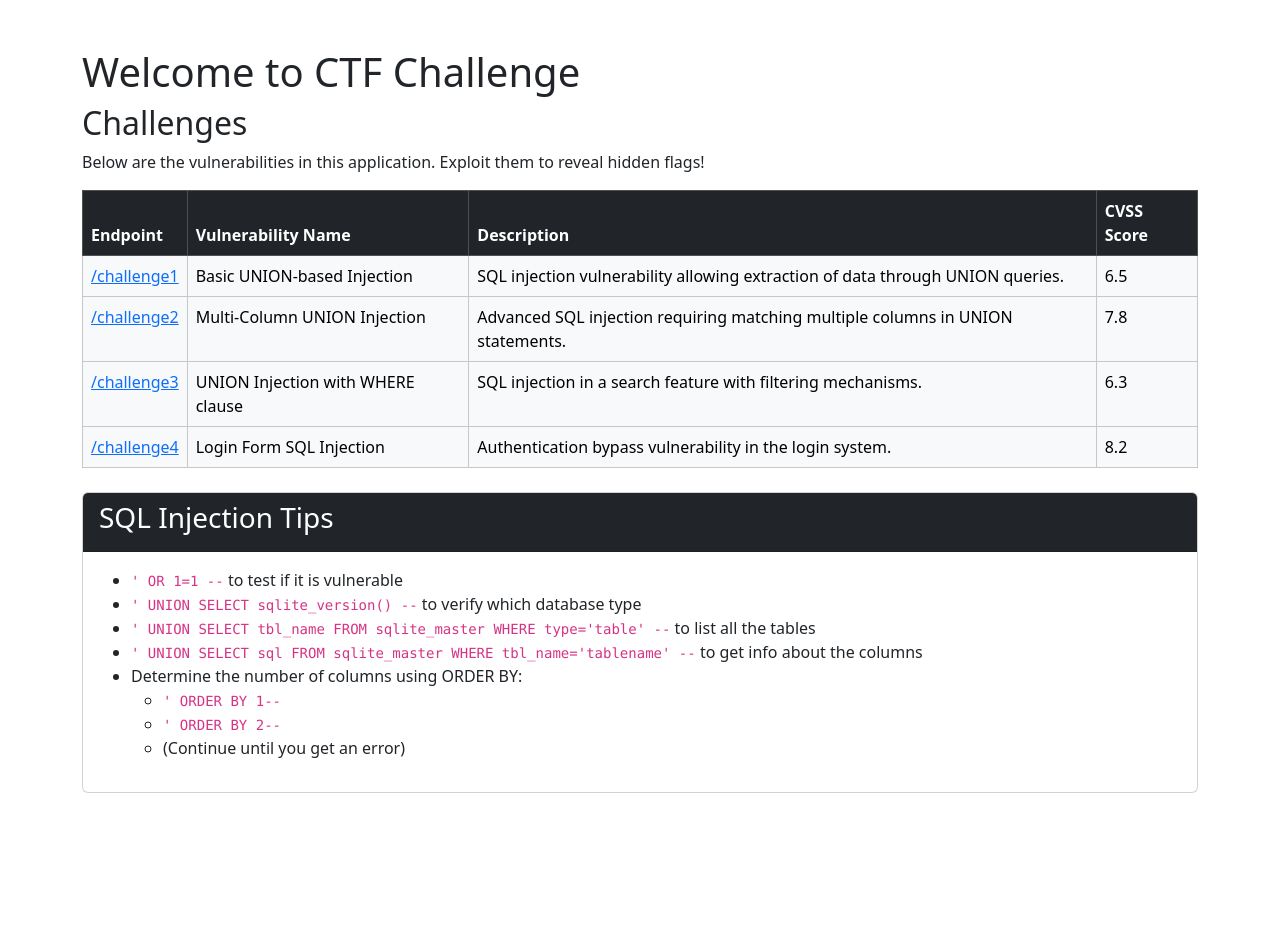
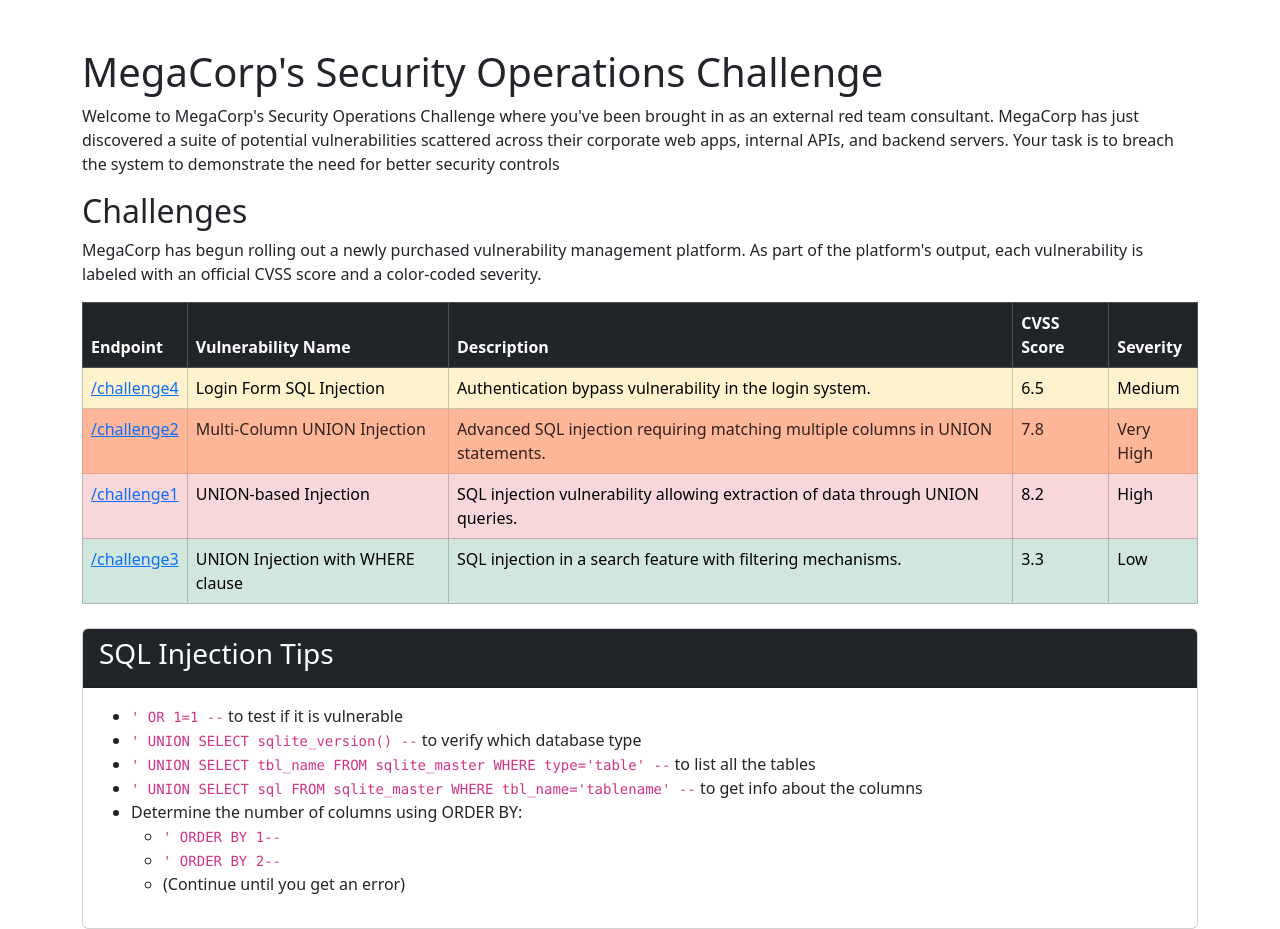
Before and after one commit to DDM-Lab/SQL_Vuln_Scores, a Flask app: page / in a window 1280 px wide. Shown: the part 56-985 px from the top of the page. Before the commit the page ends 849 px from the top, so only its background shows below. Run offline with Flask 3, Linux system fonts and the light colour scheme; some libraries are stand-ins or nearby versions.

Commit message:
add treatment condition and worldbuilding

```diff
--- a/app.py
+++ b/app.py
@@ -1,16 +1,33 @@
-from flask import Flask, request, render_template, g
+from flask import Flask, request, render_template, g, redirect, url_for, session
 import sqlite3
 import os
+import random  # Add this import for randomization
 from flask_bootstrap import Bootstrap5
+from datetime import datetime
 
 app = Flask(__name__)
-
+app.secret_key = 'some_random_secret_key'  # Needed if you use session
 bootstrap = Bootstrap5(app)  # Initialize Bootstrap
 
 # Database directory
 DB_DIR = os.path.join(os.path.dirname(os.path.abspath(__file__)), 'database')
 if not os.path.exists(DB_DIR):
     os.makedirs(DB_DIR)
+
+TREATMENT = 1
+
+def format_qualtrics_data(qualtrics_data):
+    """Format just the data portion of the qualtrics display"""
+    data_str = "--- Study Data ---\n"
+    for key, value in qualtrics_data.items():
+        data_str += f"{key}: {value}\n"
+    return data_str
+
+def generate_qualtrics_data(problem):
+    return {
+        'condition': 1 if TREATMENT else 0,
+        "problem": problem
+    }
 
 # Database initialization
 def init_dbs():
@@ -68,6 +85,10 @@
     conn.commit()
     conn.close()
 
+    qualtrics_data = {
+            'condition': 1 if TREATMENT else 0
+        }
+
 init_dbs()
 
 # Database helpers
@@ -85,18 +106,98 @@
         if db is not None:
             db.close()
 
-
-
-# Home page
 @app.route('/')
 def index():
+    condition = TREATMENT
+
+    # Hard-coded “challenges” (vulnerabilities) with CVSS & severity
+    # severity can be a short label like "High", "Medium", "Low"
     challenges = [
-        {"endpoint": "/challenge1", "name": "Basic UNION-based Injection", "description": "SQL injection vulnerability allowing extraction of data through UNION queries.", "cvss": "6.5"},
-        {"endpoint": "/challenge2", "name": "Multi-Column UNION Injection", "description": "Advanced SQL injection requiring matching multiple columns in UNION statements.", "cvss": "7.8"},
-        {"endpoint": "/challenge3", "name": "UNION Injection with WHERE clause", "description": "SQL injection in a search feature with filtering mechanisms.", "cvss": "6.3"},
-        {"endpoint": "/challenge4", "name": "Login Form SQL Injection", "description": "Authentication bypass vulnerability in the login system.", "cvss": "8.2"}
+        {
+            "id": 1,
+            "endpoint": "/challenge1",
+            "name": "UNION-based Injection",
+            "description": "SQL injection vulnerability allowing extraction of data through UNION queries.",
+            "cvss": 8.2,
+            "severity": "High"
+        },
+        {
+            "id": 2,
+            "endpoint": "/challenge2",
+            "name": "Multi-Column UNION Injection",
+            "description": "Advanced SQL injection requiring matching multiple columns in UNION statements.",
+            "cvss": 7.8,
+            "severity": "Very High"
+        },
+        {
+            "id": 3,
+            "endpoint": "/challenge3",
+            "name": "UNION Injection with WHERE clause",
+            "description": "SQL injection in a search feature with filtering mechanisms.",
+            "cvss": 3.3,
+            "severity": "Low"
+        },
+        {
+            "id": 4,
+            "endpoint": "/challenge4",
+            "name": "Login Form SQL Injection",
+            "description": "Authentication bypass vulnerability in the login system.",
+            "cvss": 6.5,
+            "severity": "Medium"
+        }
     ]
-    return render_template('index.html', challenges=challenges)
+
+    random.shuffle(challenges)
+    session['challenges'] = challenges
+
+    # Optional: store condition in session if you want to keep it for the user
+    session['condition'] = condition
+
+    # This text acts as a placeholder for “world building” or narrative.
+    story_intro = (
+        "Welcome to MegaCorp’s Security Operations Challenge (CTF)!\n"
+        "In this scenario, you’ve been brought in to demonstrate the "
+        "exploitation of potential vulnerabilities. Pick a vulnerability "
+        "and attempt to exploit it."
+    )
+
+    return render_template('index.html',
+                           condition=condition,
+                           challenges=challenges,
+                           story_intro=story_intro)
+
+@app.route('/select/<int:challenge_id>', methods=['POST'])
+def select_challenge(challenge_id):
+    """
+    Logs the participant's selection to the DB with
+    participant_id (for demonstration, use a random or session-based ID),
+    and condition.
+    """
+    # In a real scenario, you'd have an actual participant ID
+    participant_id = request.remote_addr  # e.g. just IP for demonstration
+    condition = TREATMENT
+
+    # Find the chosen vulnerability name (in a real scenario, store them in DB)
+    vulnerabilities = {
+        1: "Basic UNION-based Injection",
+        2: "Multi-Column UNION Injection",
+        3: "UNION Injection with WHERE clause",
+        4: "Login Form SQL Injection"
+    }
+    chosen_vuln = vulnerabilities.get(challenge_id, "Unknown")
+
+    # Insert selection into main.db -> selections table
+    conn = sqlite3.connect(os.path.join(DB_DIR, 'main.db'))
+    c = conn.cursor()
+    c.execute('''
+        INSERT INTO selections (participant_id, condition, vulnerability_name, chosen_at)
+        VALUES (?, ?, ?, ?)
+    ''', (participant_id, condition, chosen_vuln, datetime.now()))
+    conn.commit()
+    conn.close()
+
+    # Redirect user to the chosen challenge or somewhere else
+    return redirect(url_for(f'challenge{challenge_id}'))
 
 # Challenge 1: Basic UNION-based Injection
 @app.route('/challenge1', methods=['GET', 'POST'])
@@ -108,7 +209,7 @@
         db = get_db('main')
         cur = db.execute(query)
         result = cur.fetchall()
-    return render_template('challenge1.html', result=result)
+    return render_template('challenge1.html', result=result, qualtrics_data=format_qualtrics_data(generate_qualtrics_data("problem 1")))
 
 # Challenge 2: Multi-Column UNION Injection
 @app.route('/challenge2', methods=['GET', 'POST'])
@@ -123,7 +224,7 @@
             result = cur.fetchall()
         except sqlite3.Error as e:
             result = [f"Error: {str(e)}"]
-    return render_template('challenge2.html', result=result)
+    return render_template('challenge2.html', result=result, qualtrics_data=format_qualtrics_data(generate_qualtrics_data("problem 2")))
 
 # Challenge 3: UNION Injection with WHERE clause
 @app.route('/challenge3', methods=['GET', 'POST'])
@@ -138,9 +239,9 @@
             result = cur.fetchall()
         except sqlite3.Error as e:
             result = [f"Error: {str(e)}"]
-    return render_template('challenge3.html', result=result)
+    return render_template('challenge3.html', result=result, qualtrics_data=format_qualtrics_data(generate_qualtrics_data("problem 3")))
 
-# Challenge 4: Login Form and Forgot Password
+# Challenge 4: Login Form
 @app.route('/challenge4', methods=['GET', 'POST'])
 def challenge4():
     message = ''
@@ -161,12 +262,12 @@
             flag_query = "SELECT flag FROM flags WHERE id = 1"
             cur = db.execute(flag_query)
             flag_result = cur.fetchone()
-            return render_template('challenge4_success.html', flag=flag_result[0])
+            return render_template('challenge4_success.html', flag=flag_result[0], qualtrics_data=format_qualtrics_data(generate_qualtrics_data("problem 4")))
         else:
             message = "Invalid credentials"
             message_class = "danger"
 
-    return render_template('challenge4.html', message=message, message_class=message_class)
+    return render_template('challenge4.html', message=message, message_class=message_class, qualtrics_data=format_qualtrics_data(generate_qualtrics_data("problem 4")))
 
 @app.route('/challenge4/forgot_password', methods=['GET', 'POST'])
 def forgot_password():
@@ -194,7 +295,7 @@
             message = f"Error: {str(e)}"
             message_class = "danger"
 
-    return render_template('forgot_password.html', message=message, message_class=message_class)
+    return render_template('forgot_password.html', message=message, message_class=message_class, qualtrics_data=format_qualtrics_data(generate_qualtrics_data("problem 4")))
 
 if __name__ == '__main__':
     app.run(host='0.0.0.0', port=8080, debug=True)
--- a/templates/base.html
+++ b/templates/base.html
@@ -1,5 +1,5 @@
 <!DOCTYPE html>
-<html lang="en">
+<html lang="en" >
 <head>
     <meta charset="UTF-8">
     <meta name="viewport" content="width=device-width, initial-scale=1.0">
@@ -9,6 +9,27 @@
         .navbar { background-color: #212529; }
         .navbar-brand, .nav-link { color: white; }
         .nav-link:hover { color: #ccc; }
+
+        /* Custom table class between danger and warning */
+        .table-high-medium {
+            --bs-table-color: #332020;
+            --bs-table-bg: #ffb699;
+            --bs-table-border-color: #e5a489;
+            --bs-table-striped-bg: #f2ac91;
+            --bs-table-striped-color: #332020;
+            --bs-table-active-bg: #e5a489;
+            --bs-table-active-color: #332020;
+            --bs-table-hover-bg: #eaa88c;
+            --bs-table-hover-color: #332020;
+            color: var(--bs-table-color);
+            border-color: var(--bs-table-border-color);
+            background-color: var(--bs-table-bg);
+        }
+
+        /* Add the same styling for table-responsive context */
+        .table-responsive>.table-high-medium {
+            background-color: var(--bs-table-bg);
+        }
     </style>
     {% block styles %}{% endblock %}
 </head>
--- a/templates/index.html
+++ b/templates/index.html
@@ -3,26 +3,65 @@
 {% block title %}SQL Injection Challenges{% endblock %}
 
 {% block content %}
-<h1>Welcome to CTF Challenge</h1>
+<h1>MegaCorp's Security Operations Challenge</h1>
+<!-- Example "world building" placeholder -->
+<p>Welcome to MegaCorp's Security Operations Challenge where you've been brought in as an external red team consultant. MegaCorp has just discovered a suite of potential vulnerabilities scattered across their corporate web apps, internal APIs, and backend servers. Your task is to breach the system to demonstrate the need for better security controls</p>
+
+
 <h2>Challenges</h2>
-<p>Below are the vulnerabilities in this application. Exploit them to reveal hidden flags!</p>
+{% if condition == 0 %}
+    <p>You're handed a raw, unannotated list of suspected vulnerabilities found during a rushed in-house scan.</p>
+{% elif condition == 1 %}
+    <p>MegaCorp has begun rolling out a newly purchased vulnerability management platform. As part of the platform's output, each vulnerability is labeled with an official CVSS score and a color-coded severity.</p>
+{% endif %}
 
-<table class="table table-bordered">
+
+<table class="table table-bordered mt-3">
     <thead class="table-dark">
         <tr>
-            <th>Endpoint</th>
-            <th>Vulnerability Name</th>
-            <th>Description</th>
-            <th>CVSS Score</th>
+            <th scope="col">Endpoint</th>
+            <th scope="col">Vulnerability Name</th>
+            <th scope="col">Description</th>
+            <!-- Only show CVSS & Severity in treatment condition -->
+            {% if condition == 1 %}
+                <th scope="col">CVSS Score</th>
+                <th scope="col">Severity</th>
+            {% endif %}
+
         </tr>
     </thead>
     <tbody>
         {% for challenge in challenges %}
-        <tr class="table-light">
-            <td><a href="{{ challenge.endpoint }}">{{ challenge.endpoint }}</a></td>
+        {# Dynamically color the row if in treatment mode based on severity #}
+        {% set row_class = '' %}
+        {% if condition == 1 %}
+            {% if challenge.severity == 'Very High' %}
+                {% set row_class = 'table-high-medium' %}
+            {% elif challenge.severity == 'High' %}
+                {% set row_class = 'table-danger' %}
+            {% elif challenge.severity == 'Medium' %}
+                {% set row_class = 'table-warning' %}
+            {% else %}
+                {% set row_class = 'table-success' %}
+            {% endif %}
+        {% else %}
+            {% set row_class = 'table-light' %}
+        {% endif %}
+
+        <tr class="{{ row_class }}">
+            <td>
+                <a href="{{ challenge.endpoint }}">
+                    {{ challenge.endpoint }}
+                </a>
+            </td>
             <td>{{ challenge.name }}</td>
             <td>{{ challenge.description }}</td>
-            <td>{{ challenge.cvss }}</td>
+
+            {% if condition == 1 %}
+                <td>{{ challenge.cvss }}</td>
+                <td>{{ challenge.severity }}</td>
+            {% endif %}
+
         </tr>
         {% endfor %}
     </tbody>
```
Also changed, not shown: templates/challenge1.html (+21 -2 lines), templates/challenge2.html (+20 -2 lines), templates/challenge3.html (+21 -2 lines), templates/challenge4_success.html (+21 -1 lines).
